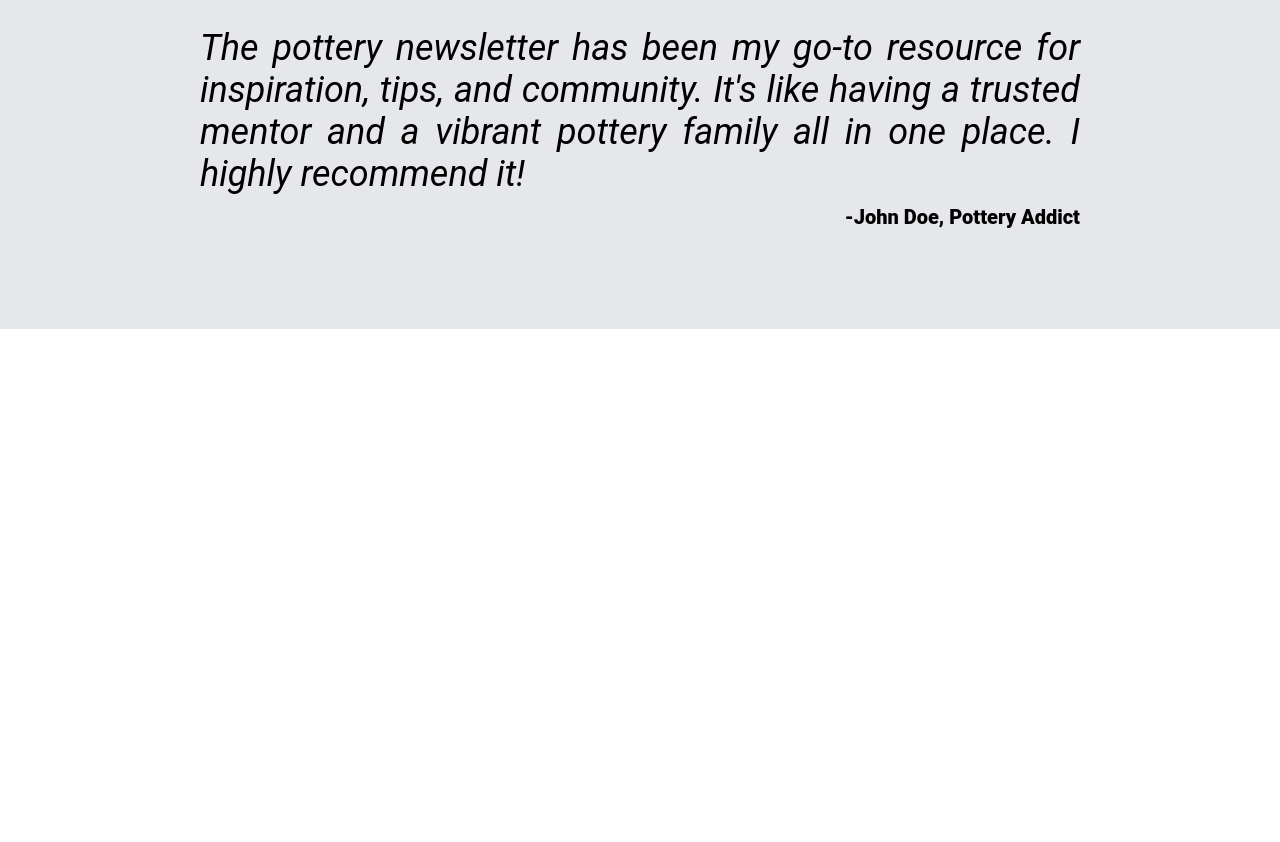
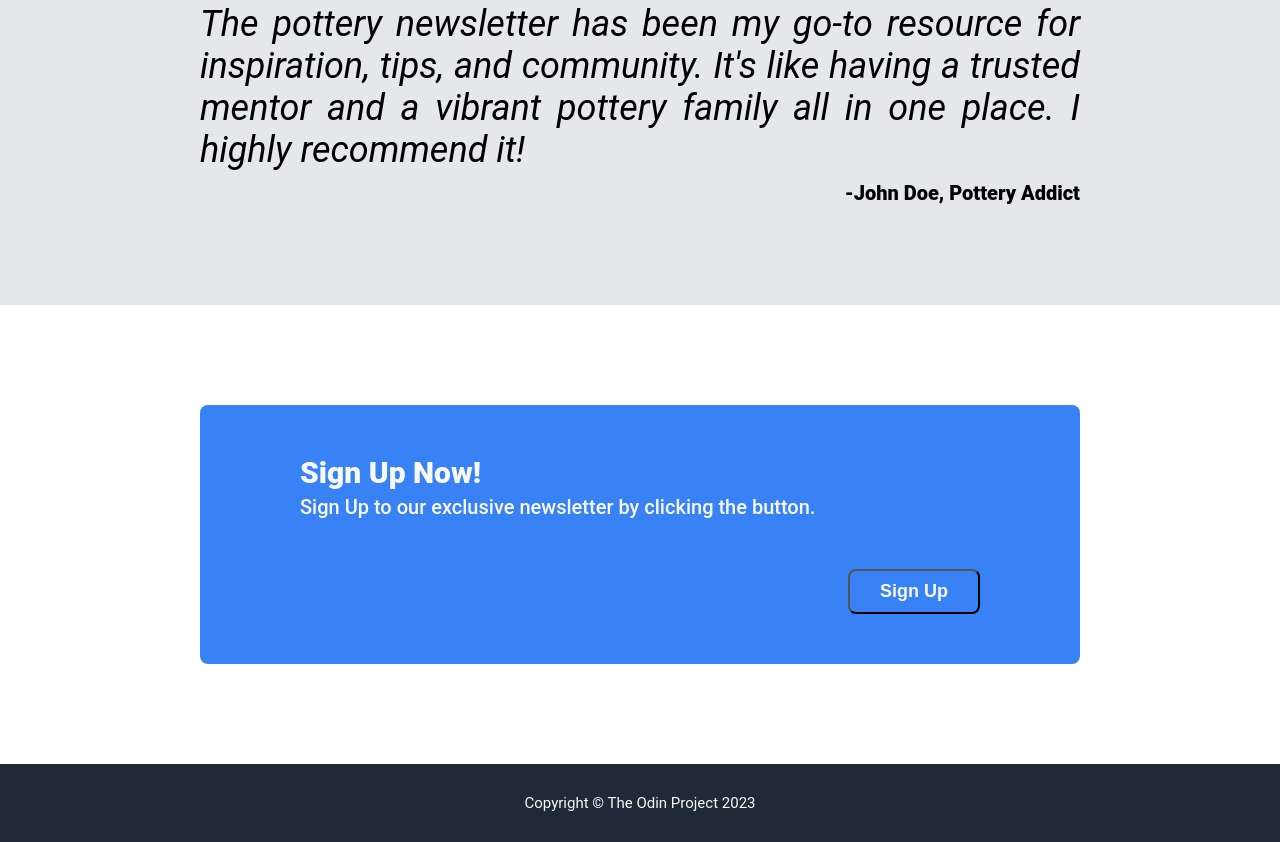
Before and after one commit to Scurzo88/odin-landing-page, a plain HTML site: page index.html in a window 1280 px wide. Shown: the part 1105-1947 px from the top of the page. Before the commit the page ends 1434 px from the top, so only its background shows below. Drawn offline with Linux system fonts and the light colour scheme.

Commit message:
Added CTA and Footer Sections

```diff
--- a/index.html
+++ b/index.html
@@ -51,7 +51,7 @@
             </div>
             <div class="box">
                 <img src="./image/pottery4.png">
-                <div class="tittle">Community Connection</div>
+                <div class="tittle">Community</div>
                 <div>Join a supportive network of pottery enthusiasts, engage in discussions, and share your creations.</div>
             </div>
         </div>
@@ -64,7 +64,21 @@
             <div class="author">-John Doe, Pottery Addict</div>
         </div>
     </div>
+    <!-- CTA Section -->
+    <div class="cta-section">
+        <div class="cta-box">
+            <div class="text">
+                <div class="header">Sign Up Now!</div>
+                <div class="body">Sign Up to our exclusive newsletter by clicking the button.</div>
+            </div>
+            <button>Sign Up</button>
+        </div>
+    </div>
 
+    <!-- Footer Section -->
+    <div class="footer-section">
+        <div>Copyright © The Odin Project 2023</div>
+    </div>
 
 </body>
 </html>
--- a/style.css
+++ b/style.css
@@ -190,3 +190,55 @@ li {
 }
 
 /* CTA Section */
+
+.cta-section {
+    display: flex;
+    justify-content: center;
+    align-items: center;
+    color: #f9faf8;
+    padding: 100px 200px;
+}
+
+.cta-box {
+    display: flex;
+    background-color: #3882f6;
+    border-radius: 8px;
+    padding: 50px 100px;
+    gap: 50px;
+    width: 80%;
+    flex-wrap: wrap;
+}
+
+.cta-box .text .header {
+    font-weight: 900;
+    font-size: 30px;
+}
+
+.cta-box .text .body {
+    font-weight: 500;
+    font-size: 20px;
+    margin-top: 5px;
+}
+
+.cta-box button {
+    font-size: 18px;
+    color: #f9faf8;
+    background-color: #3882f6;
+    border-radius: 8px;
+    font-weight: 600;
+    padding: 10px 30px;
+    margin-top:0px;
+    margin-left: auto;
+}
+
+/* CTA Section */
+
+.footer-section {
+    display:flex;
+    justify-content: center;
+    align-items: center;
+    background-color: #1f2937;
+    color: #f9faf8;
+    padding: 30px 0px;
+    font-size: 15px;
+}
```
